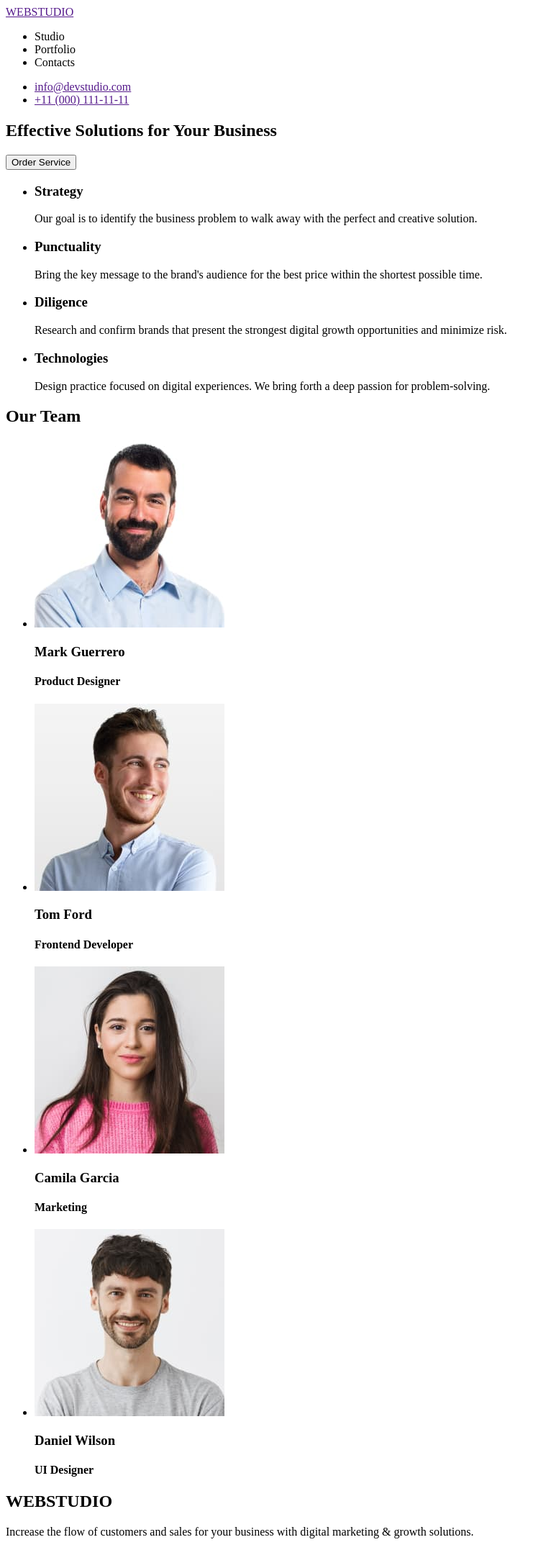
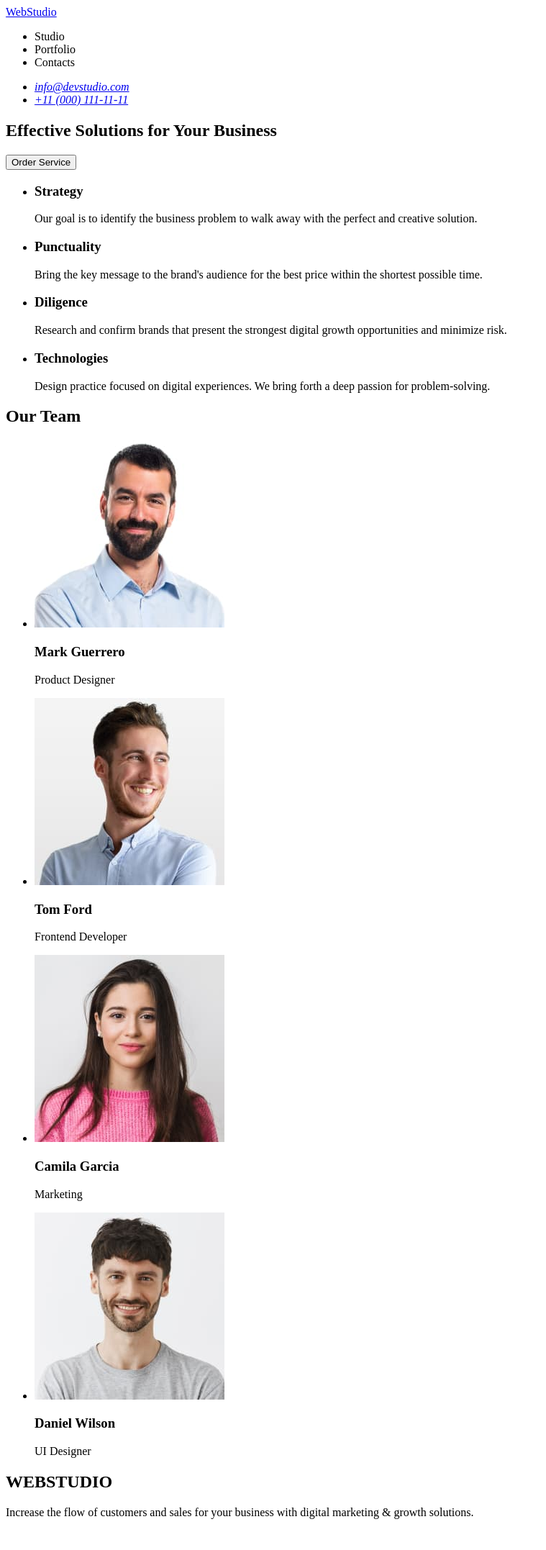
Before and after one commit to I-Romaniuk/goit-markup-hw-01, a plain HTML site: page index.html in a window 1280 px wide. Shown: the whole page at 72% size, without its empty margins (0-759 px from the left). After the commit the page ends 2127 px from the top, so only its background shows below. Drawn offline with Linux system fonts and the light colour scheme.

Commit message:
Chandes-1

```diff
--- a/index.html
+++ b/index.html
@@ -8,23 +8,25 @@
   <body>
     <header>
       <nav>
-        <a href="">WEBSTUDIO</a>
+        <a href="./index.html">WebStudio</a>
         <ul>
           <li><a href=""></a>Studio</li>
           <li><a href=""></a>Portfolio</li>
           <li><a href=""></a>Contacts</li>
         </ul>
       </nav>
+      <address>
       <ul>
-        <li><a href="">info@devstudio.com</a></li>
-        <li><a href="">+11 (000) 111-11-11</a></li>
+        <li><a href="mailto:info@devstudio.com">info@devstudio.com</a></li>
+        <li><a href="tel:+110001111111">+11 (000) 111-11-11</a></li>
       </ul>
+    </address>
     </header>
 
     <main>
       <section>
         <h1>Effective Solutions for Your Business</h1>
-        <button>Order Service</button>
+        <button type="button">Order Service</button>
       </section>
       <section>
         <h2 hidden>Advantages</h2>
@@ -64,43 +66,43 @@
         <ul>
           <li>
             <img
-              src="./image/Team-Card-1.jpg"
+              src="./images/Team-Card-1.jpg"
               alt="Mark Guerrero"
               width="264"
               height="260"
             />
             <h3>Mark Guerrero</h3>
-            <h4>Product Designer</h4>
+            <p>Product Designer</p>
           </li>
           <li>
             <img
-              src="./image/Team-Card-2.jpg"
+              src="./images/Team-Card-2.jpg"
               alt="Tom Ford"
               width="264"
               height="260"
             />
             <h3>Tom Ford</h3>
-            <h4>Frontend Developer</h4>
+            <p>Frontend Developer</p>
           </li>
           <li>
             <img
-              src="./image/Team-Card-3.jpg"
+              src="./images/Team-Card-3.jpg"
               alt="Camila Garcia"
               width="264"
               height="260"
             />
             <h3>Camila Garcia</h3>
-            <h4>Marketing</h4>
+            <p>Marketing</p>
           </li>
           <li>
             <img
-              src="./image/Team-Card-4.jpg"
+              src="./images/Team-Card-4.jpg"
               alt="Daniel Wilson"
               width="264"
               height="260"
             />
             <h3>Daniel Wilson</h3>
-            <h4>UI Designer</h4>
+            <p>UI Designer</p>
           </li>
         </ul>
       </section>
```
Also changed, not shown: images/Team-Card-1.jpg (renamed from image/Team-Card-1.jpg), images/Team-Card-2.jpg (renamed from image/Team-Card-2.jpg), images/Team-Card-3.jpg (renamed from image/Team-Card-3.jpg), images/Team-Card-4.jpg (renamed from image/Team-Card-4.jpg).
